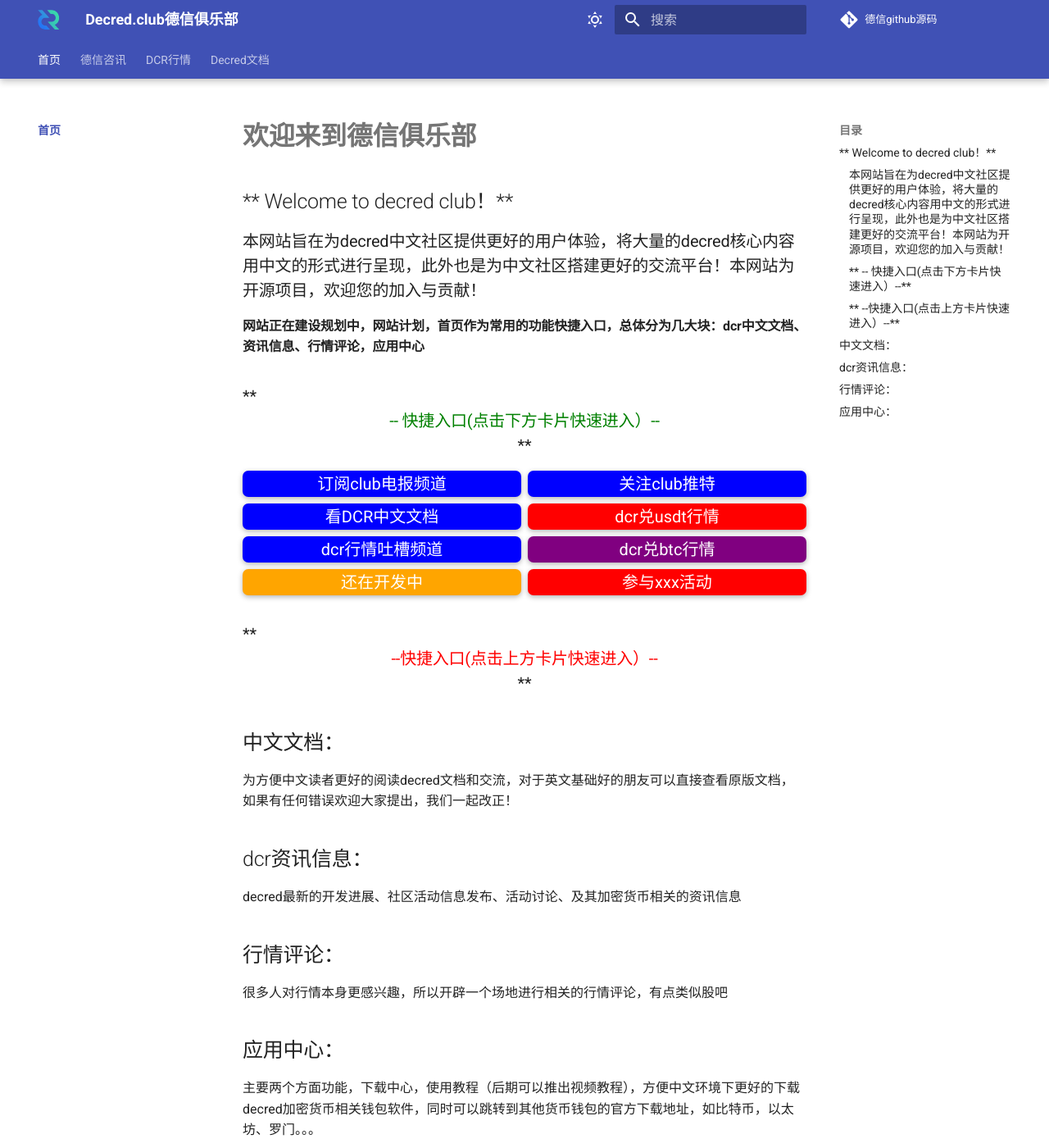
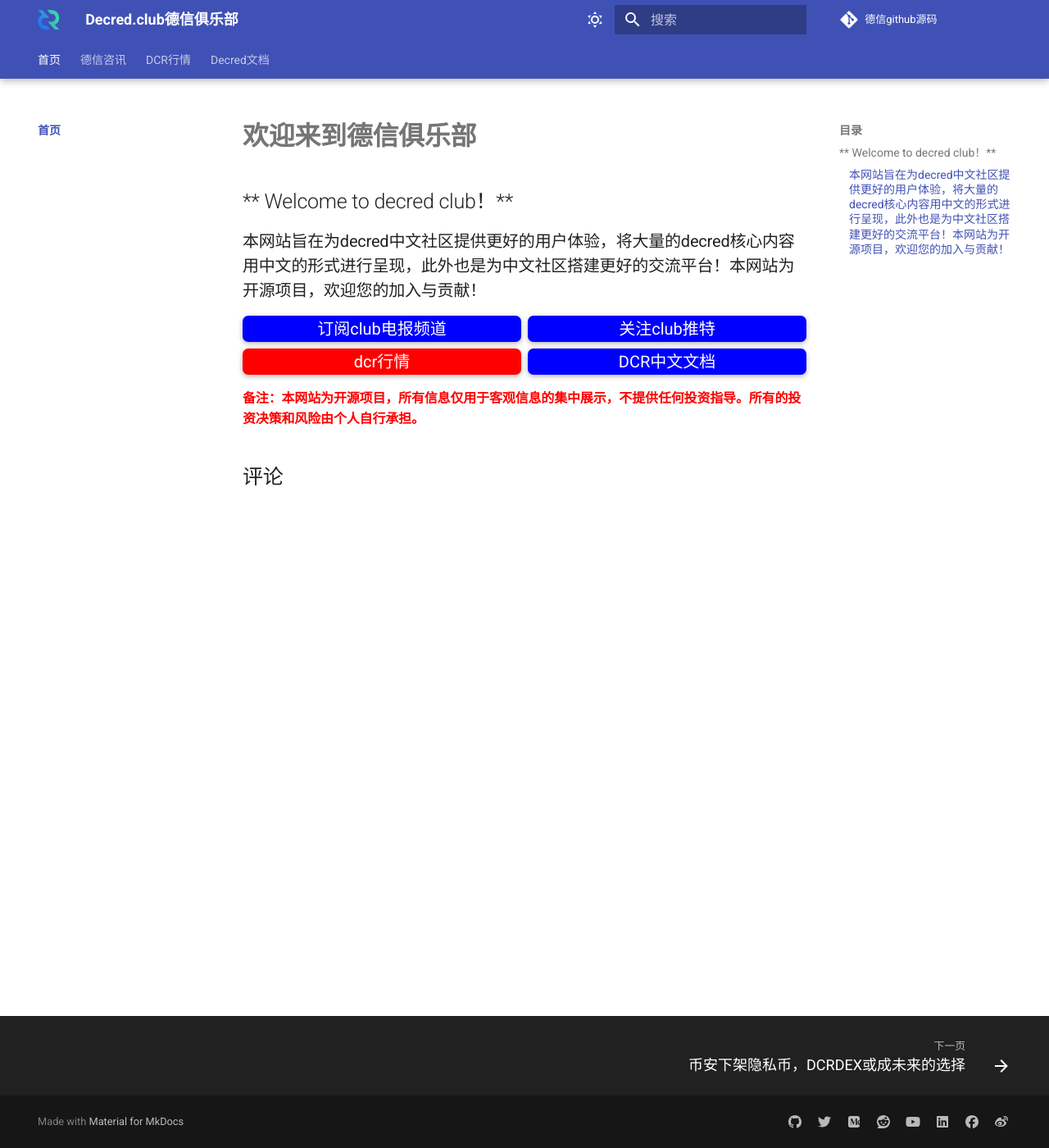
Before and after one commit to decredclub/decredclub, an MkDocs documentation site: the page built from docs/index.md, in a window 1280 px wide and 1400 px high. Shown: the whole window at 82% size. Built offline with MkDocs 1.6.1 and Material for MkDocs 9.7.7, drawn with Linux system fonts in a browser that asks for light colours; comment, search, counter and statistics services are not loaded.

Commit message:
Update index.md

```diff
--- a/docs/index.md
+++ b/docs/index.md
@@ -5,8 +5,8 @@
 ### 本网站旨在为decred中文社区提供更好的用户体验，将大量的decred核心内容用中文的形式进行呈现，此外也是为中文社区搭建更好的交流平台！本网站为开源项目，欢迎您的加入与贡献！
 
 
-<h4 class="txt2">网站正在建设规划中，网站计划，首页作为常用的功能快捷入口，总体分为几大块：dcr中文文档、资讯信息、行情评论，应用中心</h4>
-###  ** <center><font color=#008000>-- 快捷入口(点击下方卡片快速进入）--</font><center>**
+<!-- <h4 class="txt2">网站正在建设规划中，网站计划，首页作为常用的功能快捷入口，总体分为几大块：dcr中文文档、资讯信息、行情评论，应用中心</h4>
+###  ** <center><font color=#008000>-- 快捷入口(点击下方卡片快速进入）--</font><center>** -->
 
 <!DOCTYPE html>
 <html>
@@ -88,29 +88,29 @@
     <div class="grid-item blue" onclick="location.href='https://twitter.com/decredclub'">
       关注club推特
     </div>
+    <div class="grid-item red" onclick="location.href='news/price/dcr-usdt/'">
+      dcr行情
+    </div>
     <div class="grid-item blue" onclick="location.href='Documentation/Introduction/Decred简介/'">
-      看DCR中文文档
+      DCR中文文档
     </div>
-    <div class="grid-item red" onclick="location.href='news/price/dcr-usdt/'">
-      dcr兑usdt行情
-    </div>
-    <div class="grid-item yellow" onclick="location.href='https://t.me/decredclubzh'">
+<!--     <div class="grid-item yellow" onclick="location.href='https://t.me/decredclubzh'">
       dcr行情吐槽频道
-    </div>
-    <div class="grid-item purple" onclick="location.href='news/price/dcr-btc/'">
+    </div> -->
+<!--     <div class="grid-item purple" onclick="location.href='news/price/dcr-btc/'">
       dcr兑btc行情
-    </div>
-    <div class="grid-item orange" onclick="location.href='another-page.html'">
+    </div> -->
+<!--     <div class="grid-item orange" onclick="location.href='another-page.html'">
       还在开发中
     </div>
     <div class="grid-item red"  onclick="location.href='another-page.html'">
       参与xxx活动
-    </div>
+    </div> -->
    </div>
 </body>
 </html>
 
-###  ** <center><font color=red>--快捷入口(点击上方卡片快速进入）--</font><center>**
+<!-- ###  ** <center><font color=red>--快捷入口(点击上方卡片快速进入）--</font><center>**
 ## 中文文档：
  为方便中文读者更好的阅读decred文档和交流，对于英文基础好的朋友可以直接查看原版文档，如果有任何错误欢迎大家提出，我们一起改正！
 ## dcr资讯信息：
@@ -119,5 +119,5 @@
  很多人对行情本身更感兴趣，所以开辟一个场地进行相关的行情评论，有点类似股吧
 ## 应用中心：
 主要两个方面功能，下载中心，使用教程（后期可以推出视频教程），方便中文环境下更好的下载decred加密货币相关钱包软件，同时可以跳转到其他货币钱包的官方下载地址，如比特币，以太坊、罗门。。。
-
+ -->
 <h4 class="txt1"><font color=red>备注：本网站为开源项目，所有信息仅用于客观信息的集中展示，不提供任何投资指导。所有的投资决策和风险由个人自行承担。</font></h4>
```
